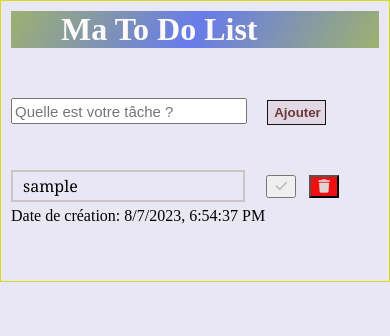
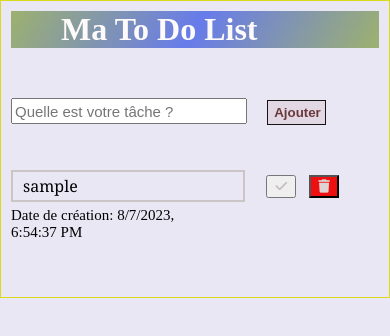
Before and after one commit to M-BEDH/To-Do-List, a React (Create React App) app: page / in a window 390 px wide. Both pictures are taken after typing "Sample" into the empty fields and a click on the button "Ajouter". Shown: the top 336 px of the page. Built offline with nearby package versions, Linux system fonts and the light colour scheme.

Commit message:
responsive

```diff
--- a/src/style/TodoItem.css
+++ b/src/style/TodoItem.css
@@ -55,7 +55,7 @@ li.completed span {
 .tacheEffectue {
     position: relative;
     top: -15px;
-    margin-bottom: 0;
+    margin-bottom: 10px;
 }
 
 .tacheAfaire {
@@ -97,7 +97,12 @@ svg {
         font-size: 16px;
         overflow: auto;
     }
-
+.date{
+    width: 200px;
+    font-size: 15px;
+    position: relative;
+    top: -15px;
+}
     .toggle-complete {
         right: 13%;
     }
@@ -114,3 +119,18 @@ svg {
         height: 25px;
     }
 }
+    .toggle-complete {
+        right: 13%;
+    }
+
+    .delete {
+        right: 0%;
+    }
+
+    .css-1u3bzj6-MuiFormControl-root-MuiTextField-root {
+        width: 150px;
+    }
+
+    .css-9ddj71-MuiInputBase-root-MuiOutlinedInput-root {
+        height: 25px;
+    }
```
